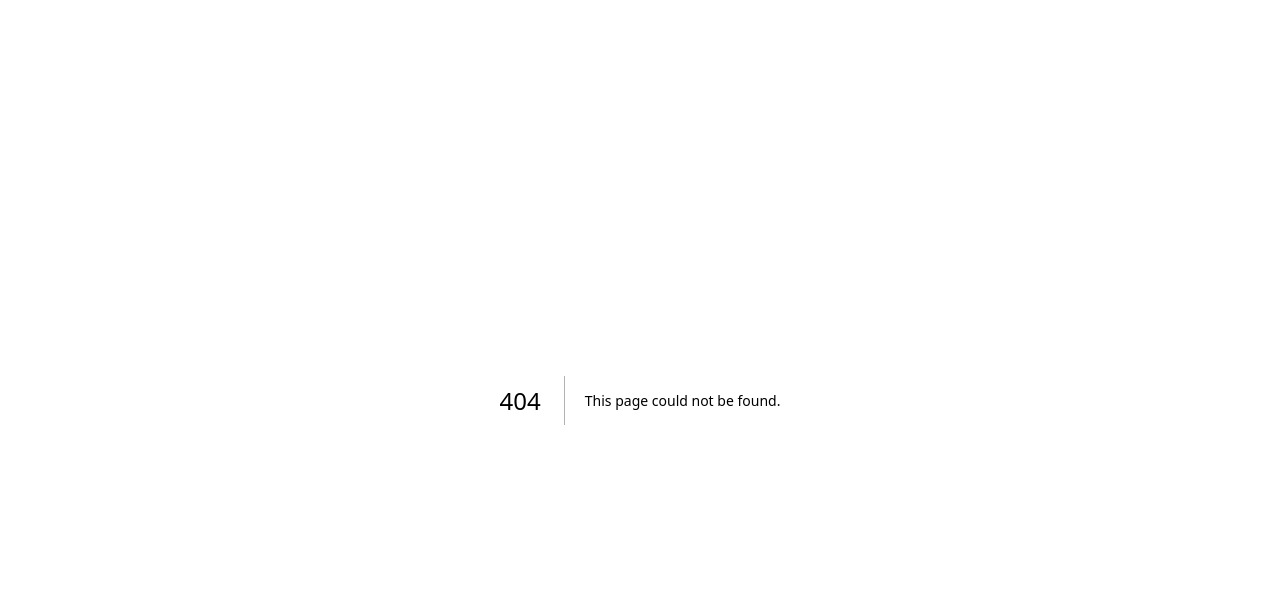
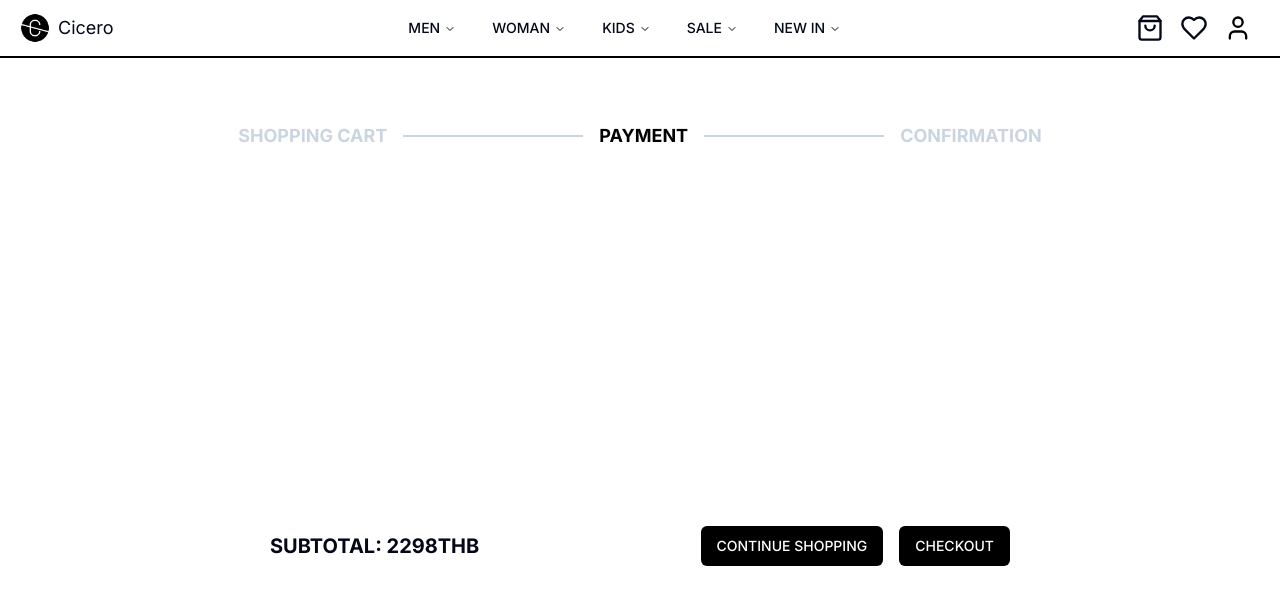
Before and after one commit to deeptech-kmitl/Cicero-Frontend, a Next.js app: page /payment in a window 1280 px wide. Before the commit this address had no page. Shown: the top 604 px of the page. Built offline with nearby package versions, Linux system fonts and the light colour scheme.

Commit message:
feat : init payment page

```diff
--- /dev/null
+++ b/src/app/(site)/payment/page.tsx
@@ -0,0 +1,20 @@
+import CartFooter from '@/components/cart/CartFooter'
+import Topbar from '@/components/cart/Topbar'
+import React from 'react'
+
+type Props = {}
+
+const Payment = (props: Props) => {
+  return (
+    <div className="flex px-10 container min-h-[500px] flex-col justify-center pt-[5%] space-y-7 items-center">
+			<Topbar page="payment" />
+
+			<div className="w-[70%] space-y-3 min-h-[300px]">
+
+			</div>
+			<CartFooter />
+		</div>
+  )
+}
+
+export default Payment
```
